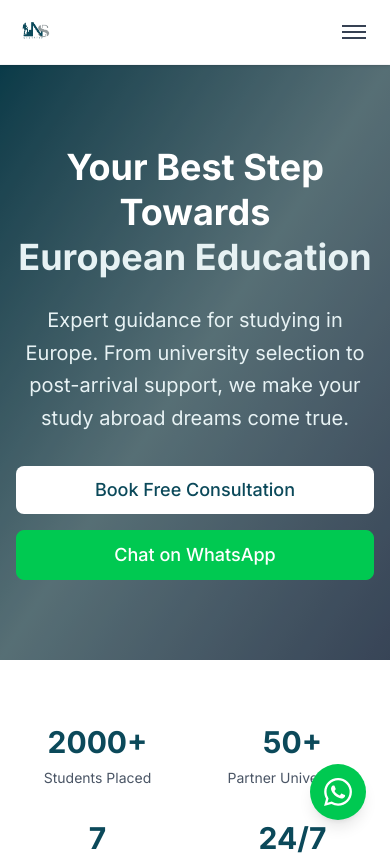
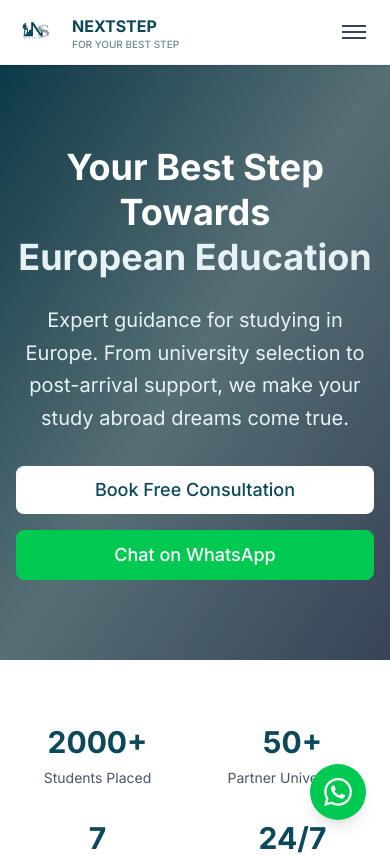
Before and after one commit to H3L7BOY/nexxtstep, a Next.js app: page / in a window 390 px wide. Shown: the top 855 px of the page. Built offline with nearby package versions, Linux system fonts and the light colour scheme.

Commit message:
fix: show tagline on mobile navbar

```diff
--- a/src/components/Header.tsx
+++ b/src/components/Header.tsx
@@ -31,10 +31,15 @@ const Header = () => {
                 height={40}
                 className="rounded-md"
               />
-              <div className="hidden sm:block">
-                <span className="text-xl font-bold" style={{ color: '#0B495A' }}>NEXTSTEP</span>
-                <p className="text-xs font-medium" style={{ color: '#6C8A92' }}>FOR YOUR BEST STEP</p>
-              </div>
+              <div className="ml-2 flex flex-col leading-tight">
+  <span className="text-base sm:text-xl font-bold text-[#0B495A]">
+    NEXTSTEP
+  </span>
+  <p className="text-[10px] sm:text-xs font-medium text-[#6C8A92]">
+    FOR YOUR BEST STEP
+  </p>
+</div>
+
             </Link>
           </div>
 
```
